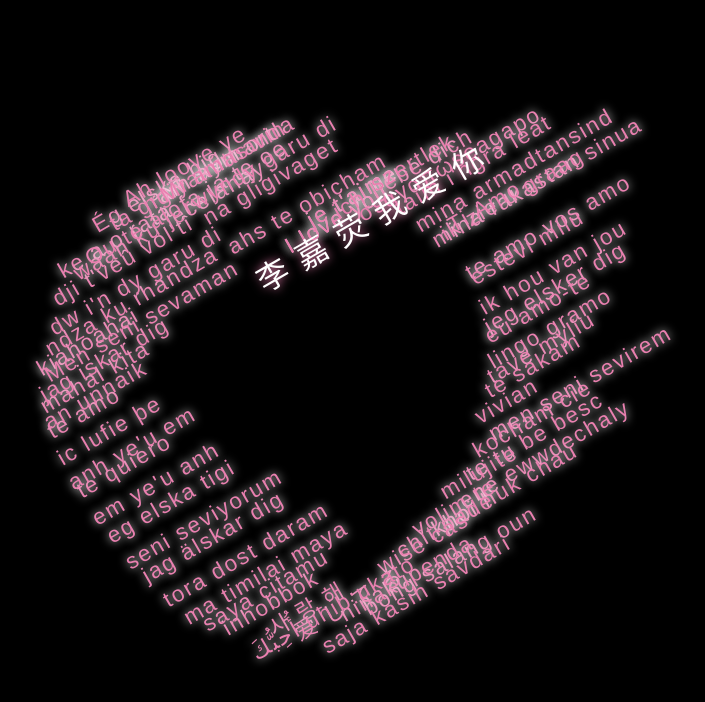
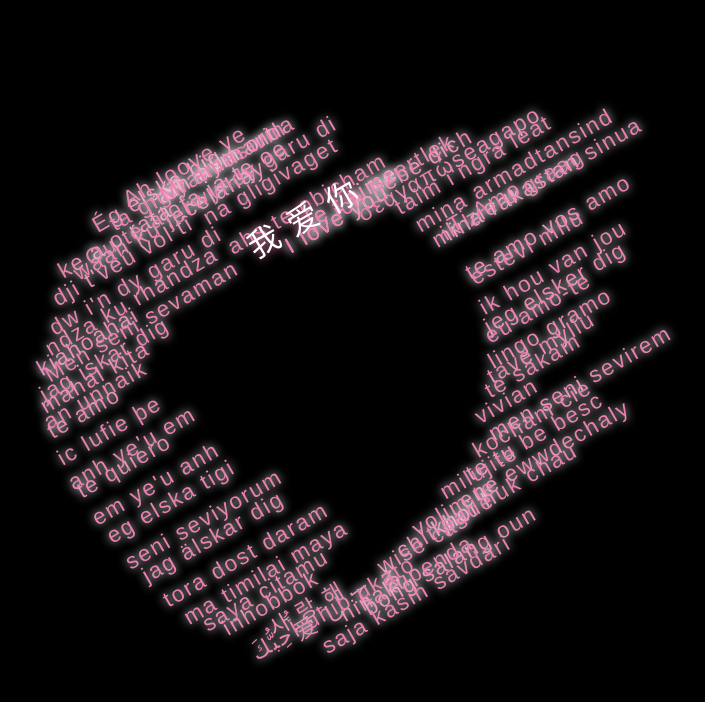
Before and after one commit to Takc101/nb101, a plain HTML site: page index.html in a window 1280 px wide. Shown: the whole page, without its empty margins (384-1089 px from the left). Drawn offline with Linux system fonts and the light colour scheme; a script that the page names is missing.

Commit message:
Update index.html

```diff
--- a/index.html
+++ b/index.html
@@ -1899,7 +1899,7 @@ body {
   <div class="love">
     <div class="love_horizontal">
       <div class="love_vertical">
-        <div class="love_word">李 嘉 荧 我 爱 你</div>
+        <div class="love_word"> 我 爱 你</div>
       </div>
     </div>
   </div>
```
